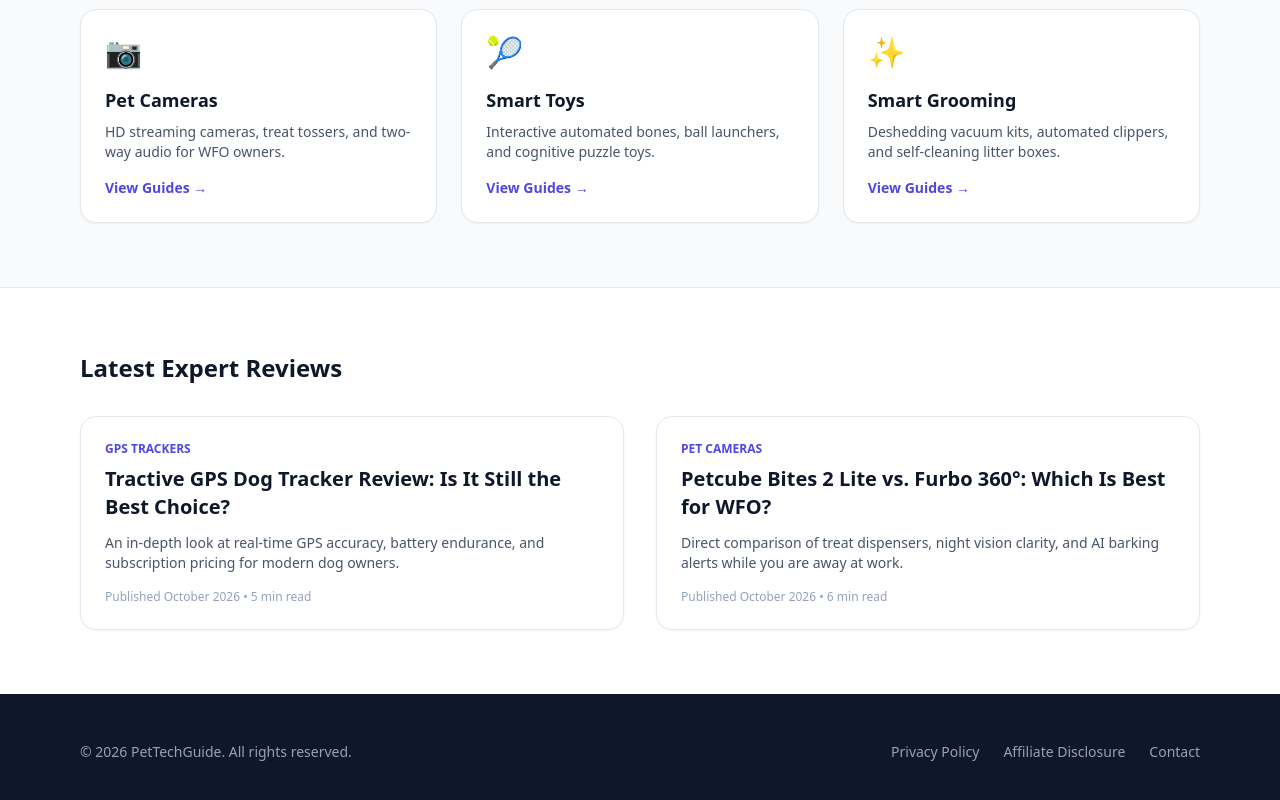
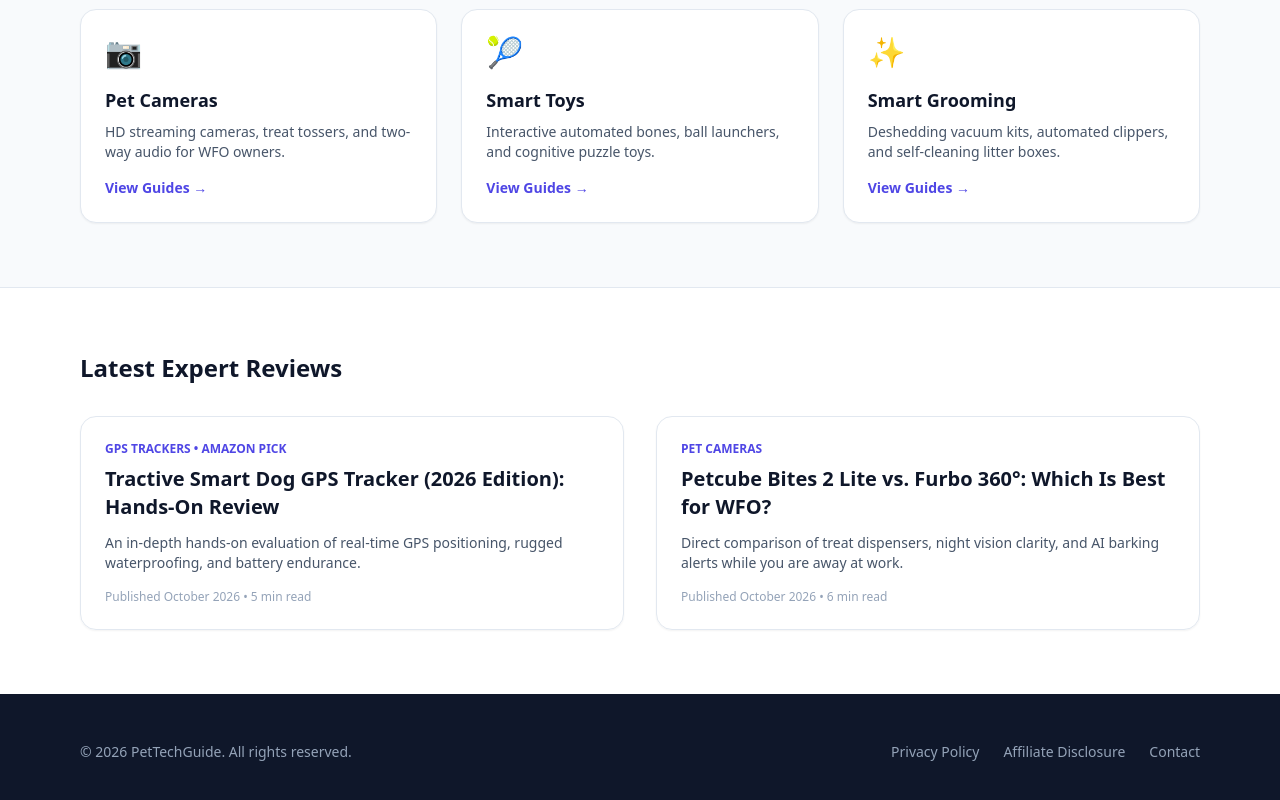
Before and after one commit to ahfari555/pettechguide, a plain HTML site: page index.html in a window 1280 px wide. Shown: the part 918-1718 px from the top of the page. Drawn offline with nearby package versions, Linux system fonts and the light colour scheme.

Commit message:
Update index.html with Tractive Amazon affiliate review link

```diff
--- a/index.html
+++ b/index.html
@@ -112,14 +112,14 @@
         <div class="max-w-6xl mx-auto px-4">
             <h2 class="text-2xl font-bold text-slate-900 mb-8">Latest Expert Reviews</h2>
             <div class="grid grid-cols-1 md:grid-cols-2 gap-8">
-                <!-- Article Card 1 -->
+                <!-- Article Card 1 (Linked to Amazon Affiliate Review) -->
                 <article class="border border-slate-200 rounded-2xl overflow-hidden shadow-sm hover:shadow transition flex flex-col justify-between">
                     <div class="p-6 flex flex-col flex-grow">
-                        <span class="text-xs font-bold text-indigo-600 uppercase mb-2">GPS Trackers</span>
+                        <span class="text-xs font-bold text-indigo-600 uppercase mb-2">GPS Trackers • Amazon Pick</span>
                         <h3 class="text-xl font-bold text-slate-900 mb-3">
-                            <a href="tractive-review.html" class="hover:text-indigo-600 transition">Tractive GPS Dog Tracker Review: Is It Still the Best Choice?</a>
+                            <a href="tractive-gps-dog-tracker-2026.html" class="hover:text-indigo-600 transition">Tractive Smart Dog GPS Tracker (2026 Edition): Hands-On Review</a>
                         </h3>
-                        <p class="text-slate-600 text-sm mb-4 flex-grow">An in-depth look at real-time GPS accuracy, battery endurance, and subscription pricing for modern dog owners.</p>
+                        <p class="text-slate-600 text-sm mb-4 flex-grow">An in-depth hands-on evaluation of real-time GPS positioning, rugged waterproofing, and battery endurance.</p>
                         <div class="text-xs text-slate-400">Published October 2026 • 5 min read</div>
                     </div>
                 </article>
```
